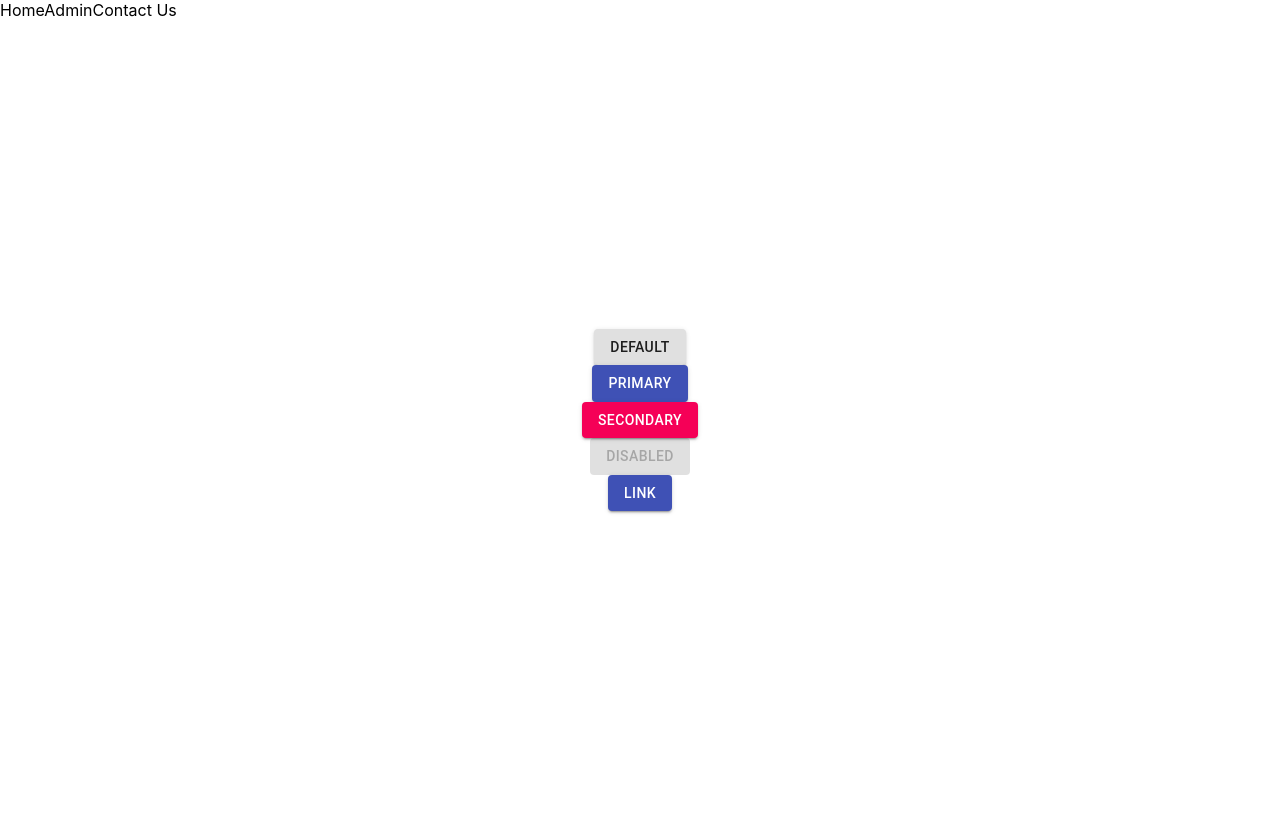
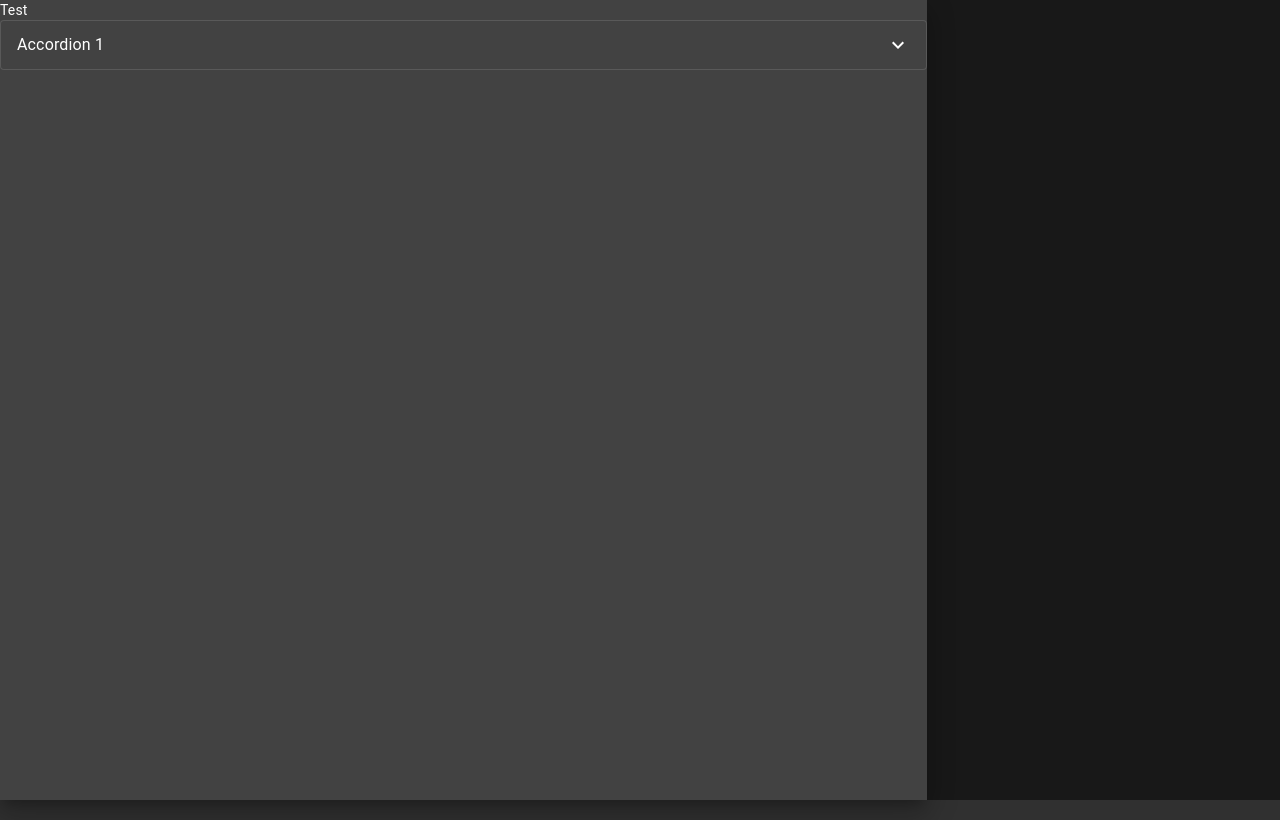
Before and after one commit to hyrova/backoffice, a Next.js app: page / in a window 1280 px wide. Built offline with nearby package versions, Linux system fonts and the light colour scheme.

Commit message:
Dark theme fonctionnel

```diff
--- a/pages/_app.tsx
+++ b/pages/_app.tsx
@@ -1,6 +1,8 @@
+import { CssBaseline, ThemeProvider } from "@material-ui/core";
 import { useEffect } from "react";
 import LayoutWrapper from "../src/layouts/layout-wrapper";
 import "../styles/globals.css";
+import { darkTheme } from "../src/theme/theme";
 
 function MyApp({ Component, pageProps }) {
   useEffect(() => {
@@ -11,9 +13,13 @@ function MyApp({ Component, pageProps }) {
   }, []);
 
   return (
-    <LayoutWrapper {...pageProps}>
-      <Component {...pageProps} />
-    </LayoutWrapper>
+    <ThemeProvider theme={darkTheme}>
+      {/* CssBaseline kickstart an elegant, consistent, and simple baseline to build upon. */}
+      <CssBaseline />
+      <LayoutWrapper {...pageProps}>
+        <Component {...pageProps} />
+      </LayoutWrapper>
+    </ThemeProvider>
   );
 }
 
--- a/src/layouts/default.tsx
+++ b/src/layouts/default.tsx
@@ -1,21 +1,61 @@
+import {
+  Accordion,
+  AccordionDetails,
+  AccordionSummary,
+  SwipeableDrawer,
+  Typography,
+} from "@material-ui/core";
+import { ExpandMoreOutlined } from "@material-ui/icons";
 import Head from "next/head";
 import Link from "next/link";
+import { useState } from "react";
+import { useToggle } from "../utils/hook";
 
-const DefaultLayout = (props) => (
+function DefaultLayout(props) {
+  const [open, setopen] = useState(true);
+
+  const hide = () => setopen(false);
+  const show = () => setopen(true);
+
+  const iOS = process.browser && /iPad|iPhone|iPod/.test(navigator.userAgent);
+
+  return (
     <>
       <Head>
         <title>Default</title>
         <meta charSet="utf-8" />
       </Head>
+      <SwipeableDrawer
+        disableBackdropTransition={!iOS}
+        disableDiscovery={iOS}
+        anchor="left"
+        open={open}
+        onClose={hide}
+        onOpen={show}
+      >
+        Test
+        <Accordion elevation={0} variant="outlined">
+          <AccordionSummary
+            expandIcon={<ExpandMoreOutlined />}
+            aria-controls="panel1a-content"
+            id="panel1a-header"
+          >
+            <Typography>Accordion 1</Typography>
+          </AccordionSummary>
+          <AccordionDetails>
+            <Typography>
+              Lorem ipsum dolor sit amet, consectetur adipiscing elit.
+              Suspendisse malesuada lacus ex, sit amet blandit leo lobortis
+              eget.
+            </Typography>
+          </AccordionDetails>
+        </Accordion>
+      </SwipeableDrawer>
       <div>
-      <div className="topnav" id="myTopnav">
-        <Link href="/">Home</Link>
-        <Link href="/admin">Admin</Link>
-        <Link href="/contact-us">Contact Us</Link>
-      </div>
         <div>{props.children}</div>
       </div>
     </>
   );
+}
 
 export default DefaultLayout;
--- a/src/theme/theme.ts
+++ b/src/theme/theme.ts
@@ -28,5 +28,10 @@ const options = (dark: boolean): ThemeOptions => {
     },
   };
 };
-export const darkTheme = createMuiTheme(options(true));
+// export const darkTheme = createMuiTheme(options(true));
+export const darkTheme = createMuiTheme({
+  palette: {
+    type: 'dark',
+  },
+});
 export const lightTheme = createMuiTheme(options(false));
--- /dev/null
+++ b/src/utils/hook.ts
@@ -0,0 +1,8 @@
+import { useReducer } from "react";
+
+export function useToggle(initialValue = false) {
+  // Returns the tuple [state, dispatch]
+  // Normally with useReducer you pass a value to dispatch to indicate what action to
+  // take on the state, but in this case there's only one action.
+  return useReducer((state) => !state, initialValue);
+}
```
Lines whose indentation alone changed are shown as unchanged.
